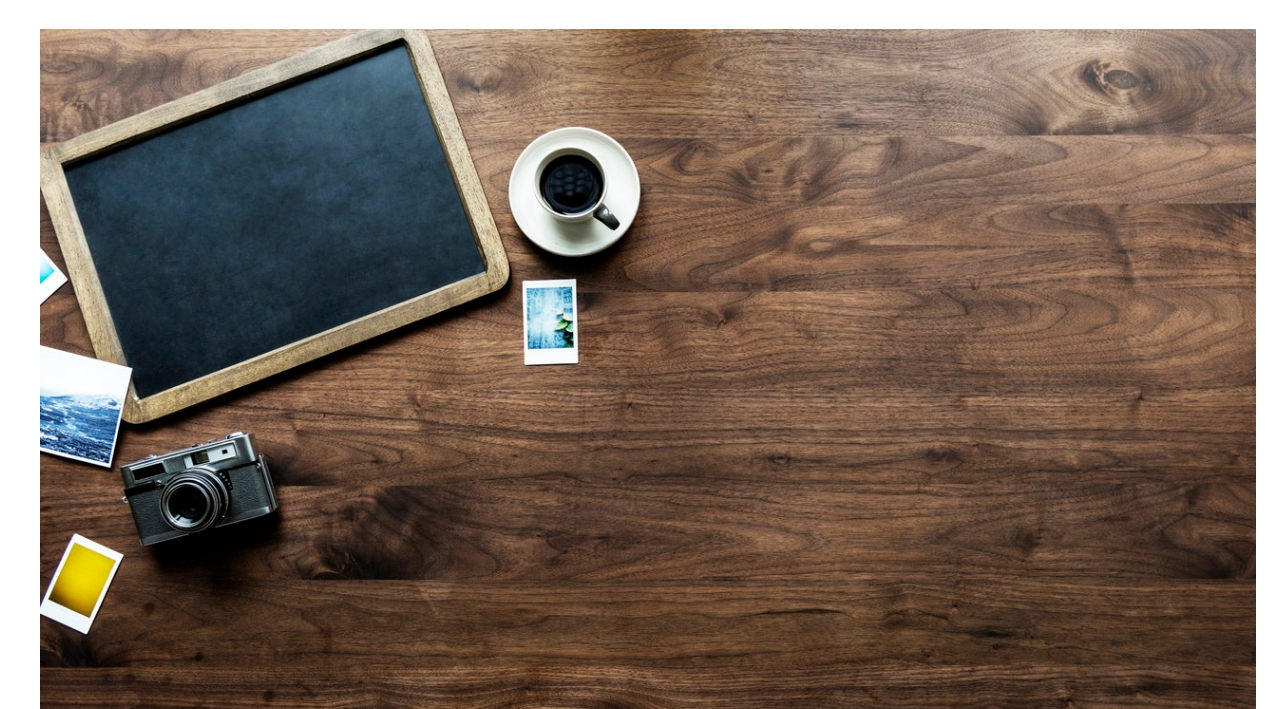
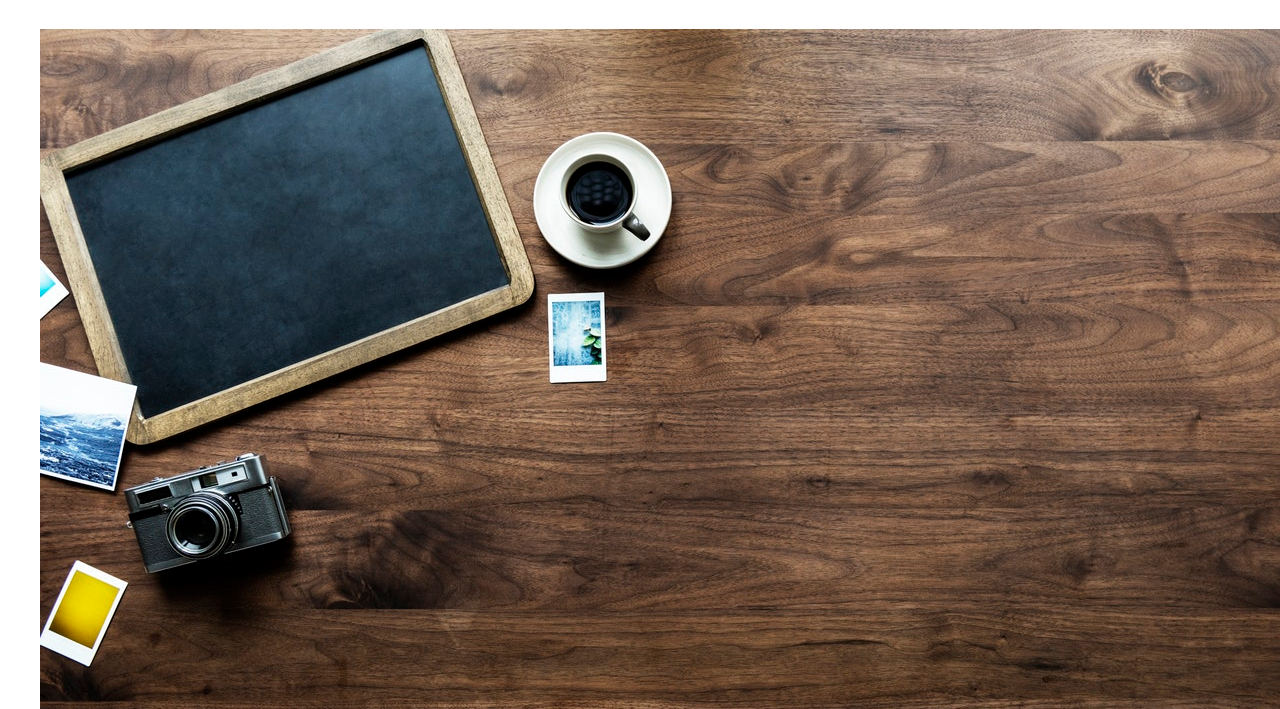
Before and after one commit to karishma1521success/Demosite, a plain HTML site: page index.html in a window 1280 px wide. Shown: the part 91-800 px from the top of the page. Drawn offline with Linux system fonts and the light colour scheme.

Commit message:
css changed

```diff
--- a/style.css
+++ b/style.css
@@ -23,7 +23,7 @@ h1{
 font-weight:lighter;
 }
 .first{
-    width: 95vw;
+    width: 100vw;
     margin: 2em;
 
 }
@@ -53,6 +53,7 @@ footer{
     color: white;
     height: 2em;
     font-size:xx-large;
+    width: 98vw;
 }
 footer>p{
     padding:1rem;
```
